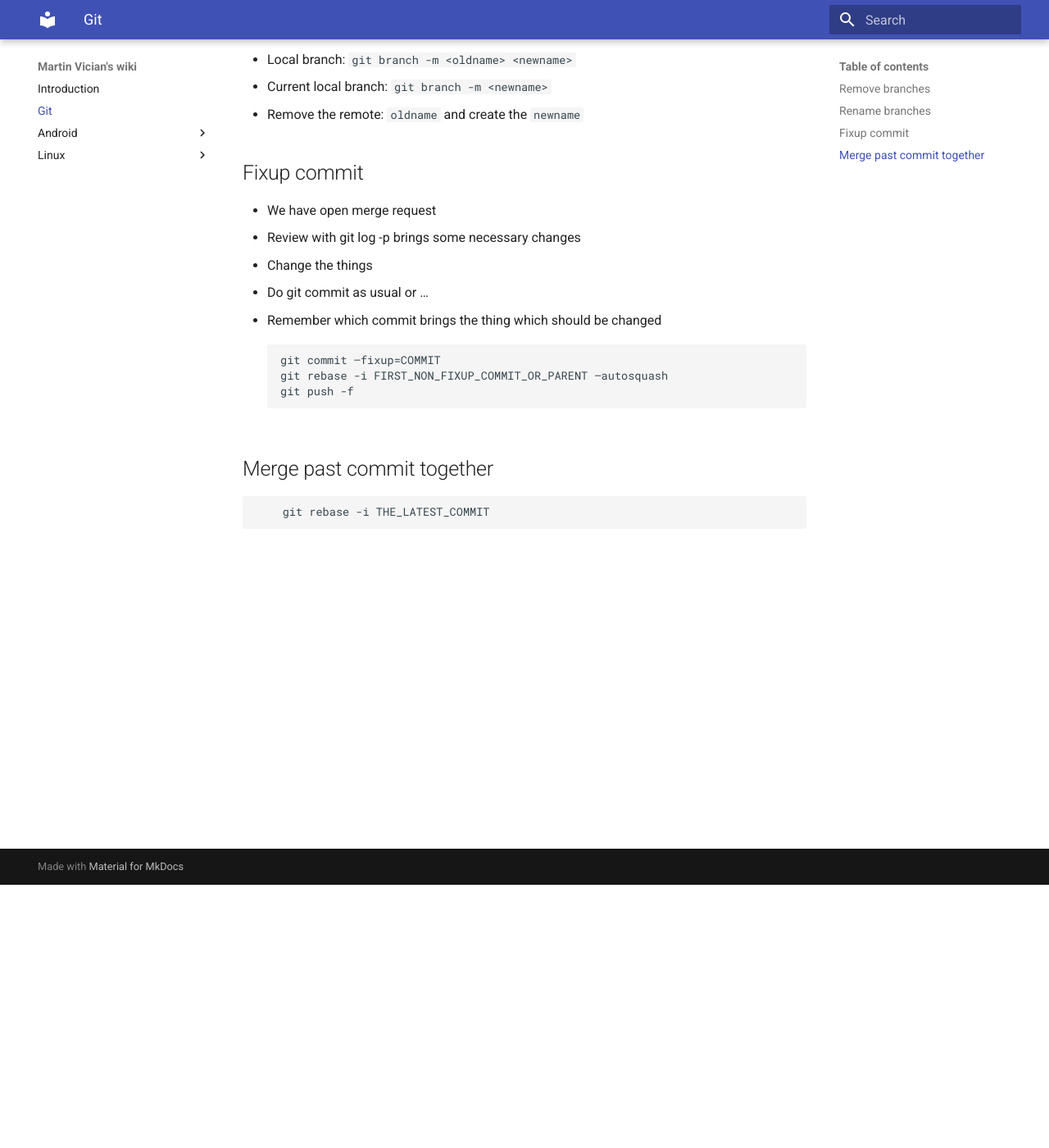
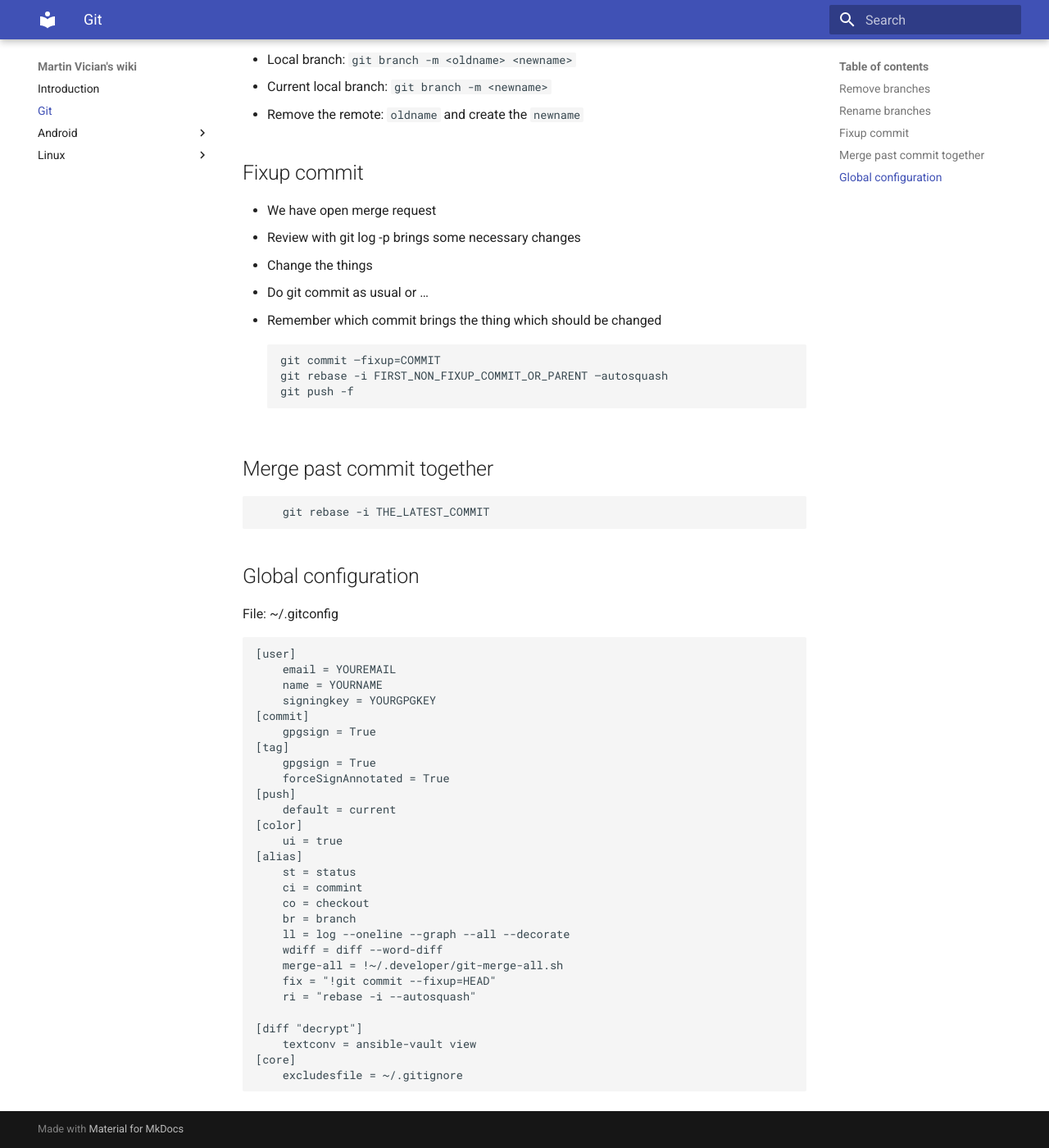
Before and after one commit to vician/wiki, an MkDocs documentation site: the page built from docs/git.md, in a window 1280 px wide and 1400 px high, scrolled down 321 px. Shown: the whole window at 82% size. Built offline with MkDocs 1.6.1 and Material for MkDocs 9.7.7, drawn with Linux system fonts in a browser that asks for light colours.

Commit message:
Update git.md
Added ~/.gitconfig

```diff
--- a/docs/git.md
+++ b/docs/git.md
@@ -24,3 +24,36 @@
 ## Merge past commit together
 
 		git rebase -i THE_LATEST_COMMIT
+
+## Global configuration
+
+File: ~/.gitconfig
+
+	[user]
+		email = YOUREMAIL
+		name = YOURNAME
+		signingkey = YOURGPGKEY
+	[commit]
+		gpgsign = True
+	[tag]
+		gpgsign = True
+		forceSignAnnotated = True
+	[push]
+		default = current
+	[color]
+		ui = true
+	[alias]
+		st = status
+		ci = commint
+		co = checkout
+		br = branch
+		ll = log --oneline --graph --all --decorate
+		wdiff = diff --word-diff
+		merge-all = !~/.developer/git-merge-all.sh
+		fix = "!git commit --fixup=HEAD"
+		ri = "rebase -i --autosquash"
+
+	[diff "decrypt"]
+		textconv = ansible-vault view
+	[core]
+		excludesfile = ~/.gitignore
```
